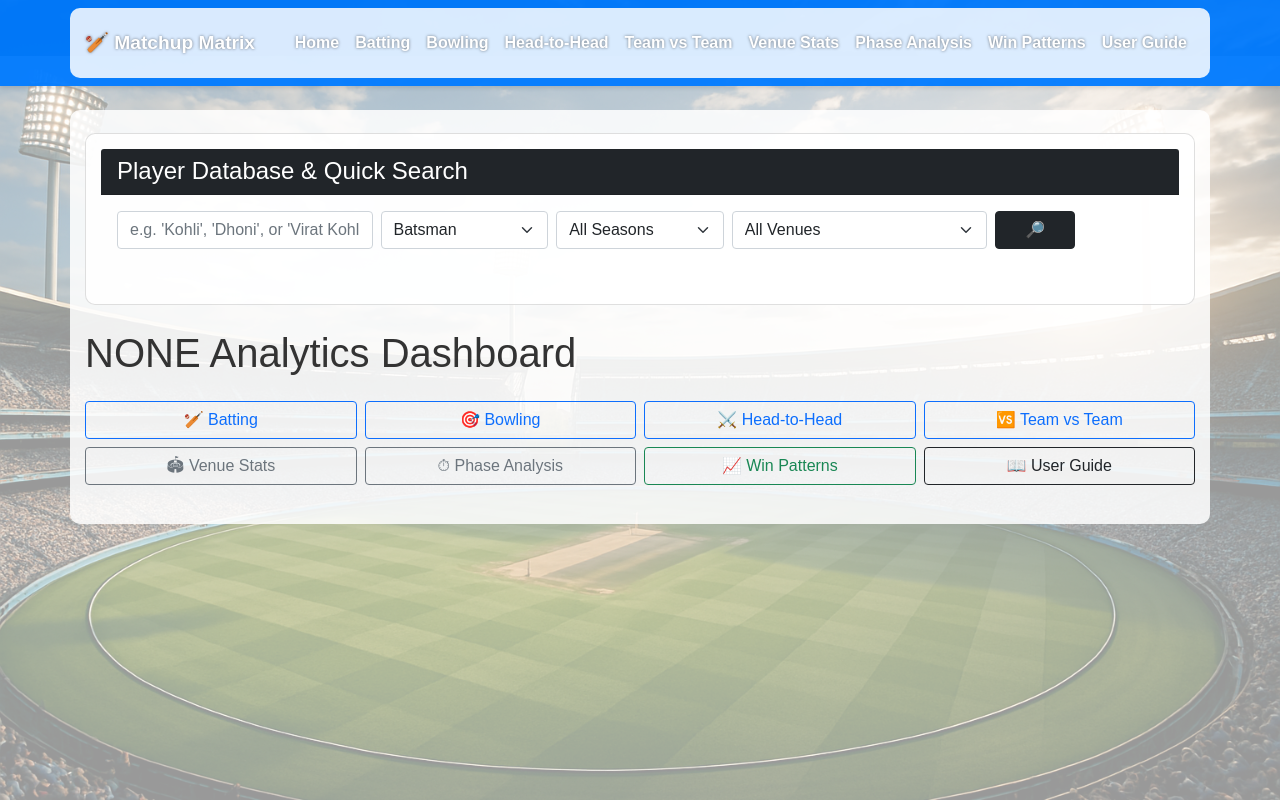
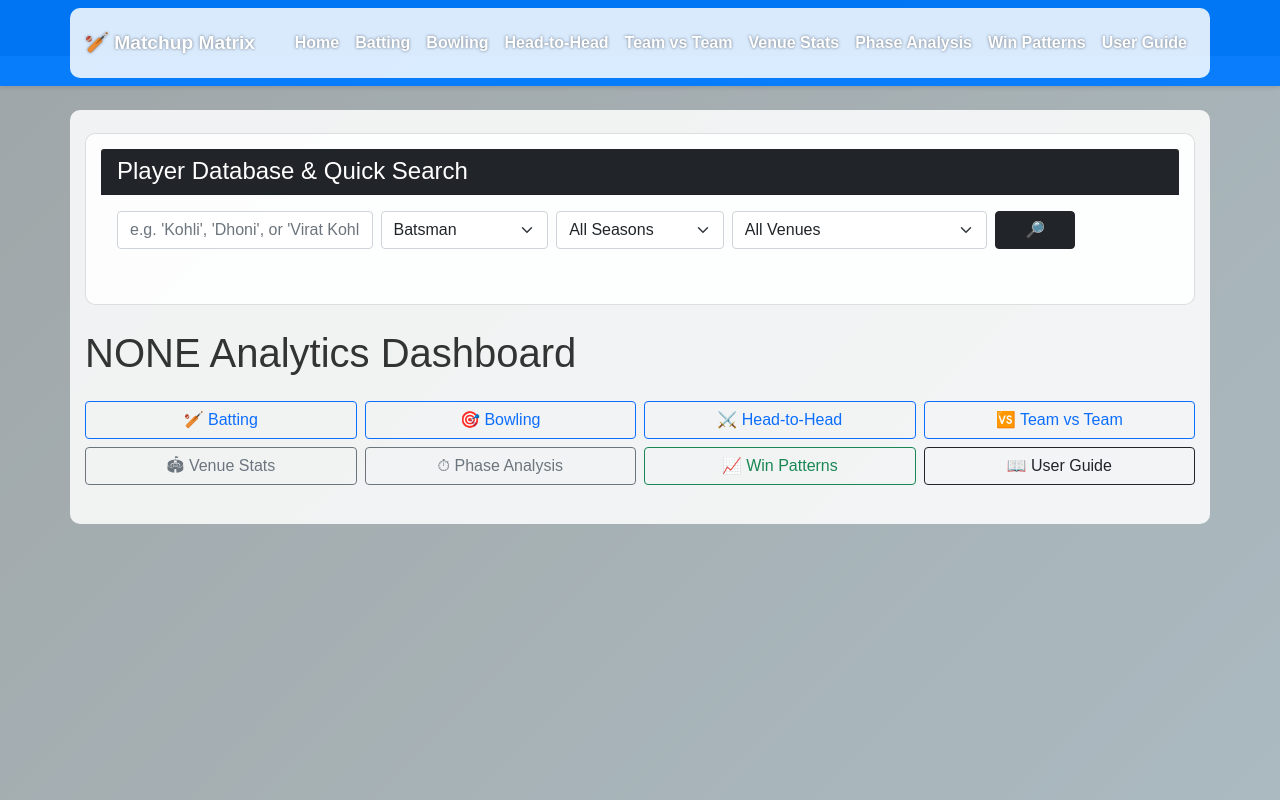
Before and after one commit to Jeetibp/-Matchup-Matrix, a Flask app: page / in a window 1280 px wide. Run offline with Flask 3, Linux system fonts and the light colour scheme; data that the repository does not hold is empty.

Commit message:
fix: use CSS gradient background (works locally + HuggingFace)

```diff
--- a/static/css/style.css
+++ b/static/css/style.css
@@ -1,10 +1,7 @@
 body {
-  background-image: url('background.png');
-  background-size: cover;
-  background-repeat: no-repeat;
-  background-position: center;
+  background: linear-gradient(135deg, #0f2027 0%, #203a43 50%, #2c5364 100%);
   background-attachment: fixed;
-  background-color: #fff;
+  background-color: #1a2a3a;
   position: relative;
   margin: 0;
   min-height: 100vh;
```
